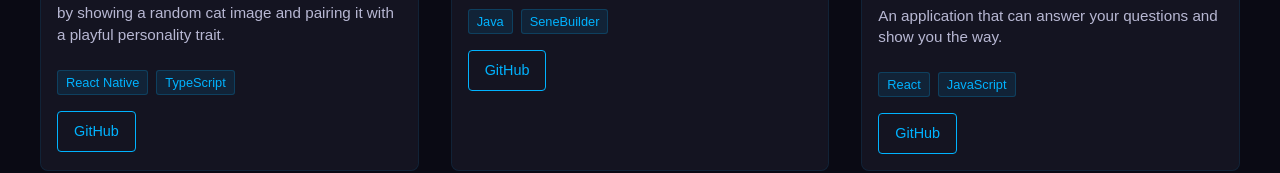
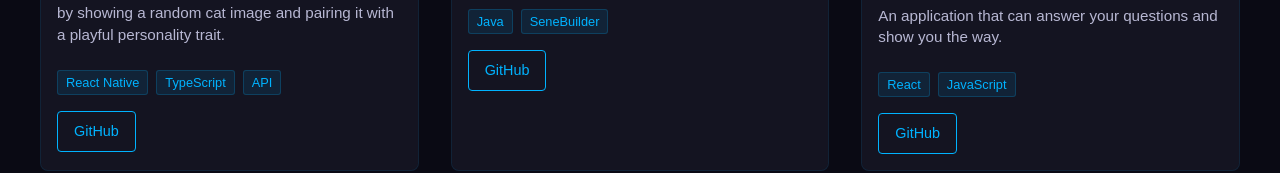
Before and after one commit to anialonglin/my-personal-website, a Next.js app: page /projects in a window 1280 px wide. Shown: the part 622-795 px from the top of the page. Built offline with nearby package versions, Linux system fonts and the light colour scheme.

Commit message:
Project info updated

```diff
--- a/app/projects/projectsData.ts
+++ b/app/projects/projectsData.ts
@@ -3,7 +3,7 @@ const projects = [
     title: "WhatCatAreYou",
     description:
       "A mobile app that reveals your inner feline identity by showing a random cat image and pairing it with a playful personality trait.",
-    techStack: ["React Native", "TypeScript"],
+    techStack: ["React Native", "TypeScript", "API"],
     image: "/images/catApp.png",
     tag: "Cat App",
     links: [
```
